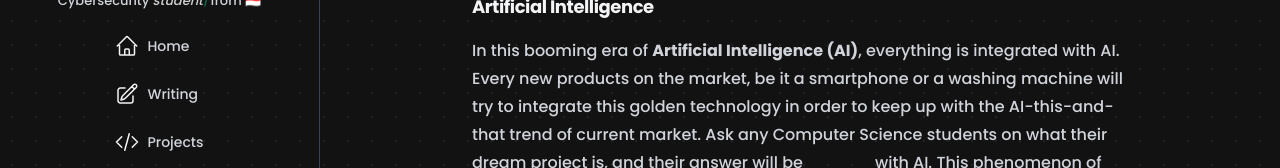
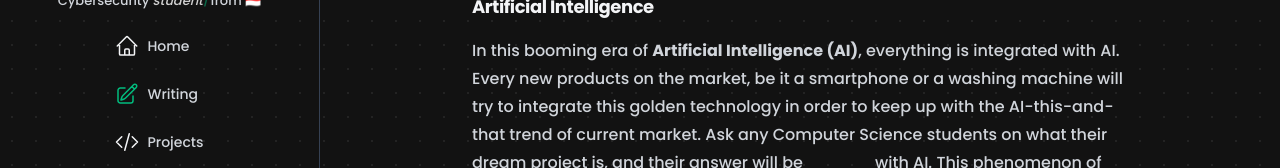
Before and after one commit to wahbakamaluddin/blog1, a Next.js app: page /writing/ai-ml-in-layman-term in a window 1280 px wide. Shown: the part 279-447 px from the top of the page. Built offline with nearby package versions, Linux system fonts and the light colour scheme.

Commit message:
Update sidenav highlight

```diff
--- a/src/components/layout/sidenav/NavLinks.tsx
+++ b/src/components/layout/sidenav/NavLinks.tsx
@@ -17,6 +17,10 @@ const links = [
 
 export default function NavLinks() {
     const pathname = usePathname();
+    const isActive = (href: string) => {
+        if (href === '/') return pathname === '/';
+        return pathname === href || pathname.startsWith(`${href}/`);
+    };
     return (
         <>
             {links.map((link) => {
@@ -28,7 +32,7 @@ export default function NavLinks() {
                     className={clsx(
                     "flex w-full h-[48px] grow items-center justify-center gap-2 rounded-md p-3 text-sm font-medium hover:bg-gray-200 dark:hover:bg-[#2f2f30] hover:text-emerald-500 md:flex-none md:justify-start md:p-2 md:px-3",
                     {
-                        'text-emerald-500': pathname === link.href,
+                        'text-emerald-500': isActive(link.href),
                     },
                     )}
                 >
```
